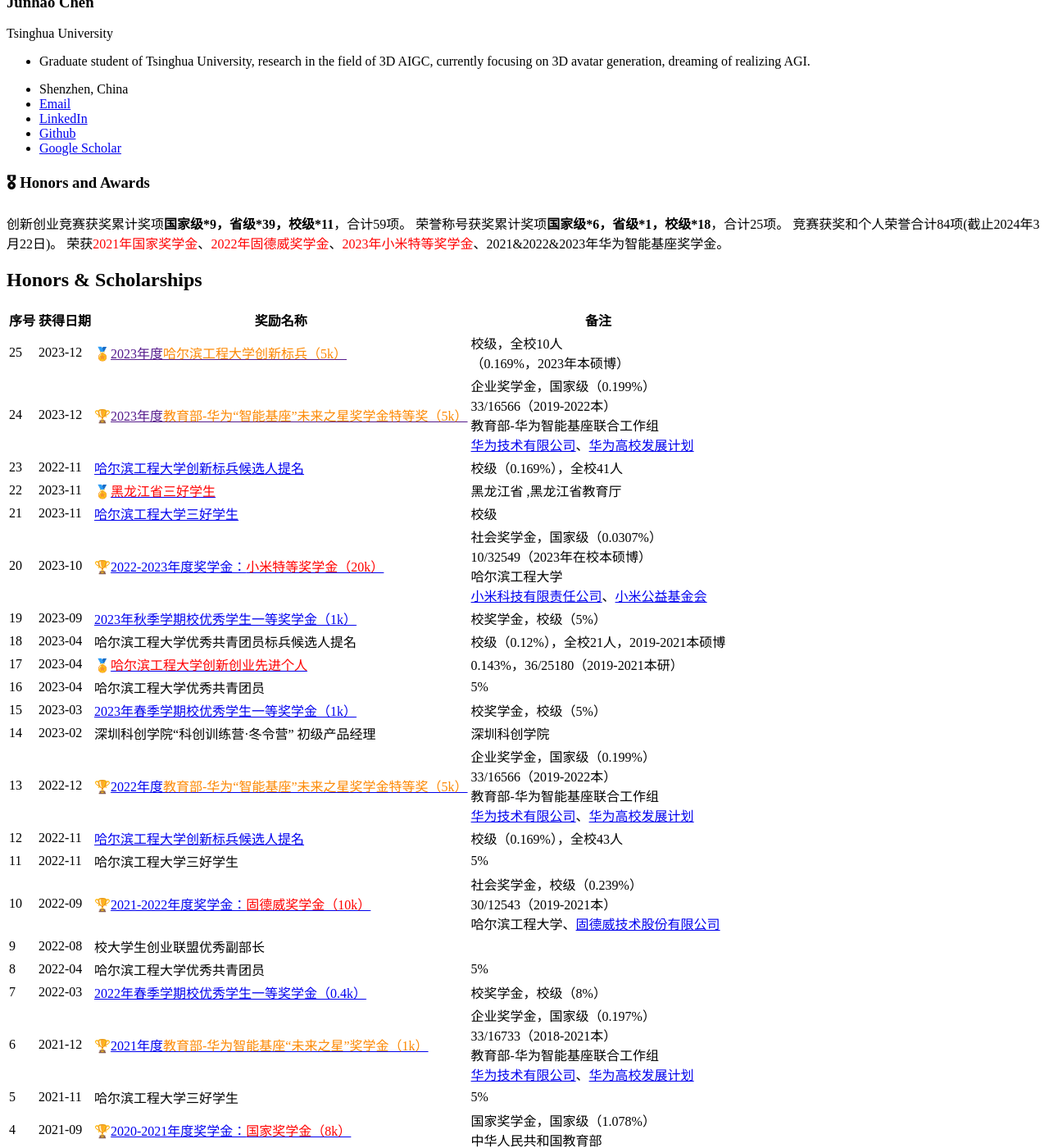
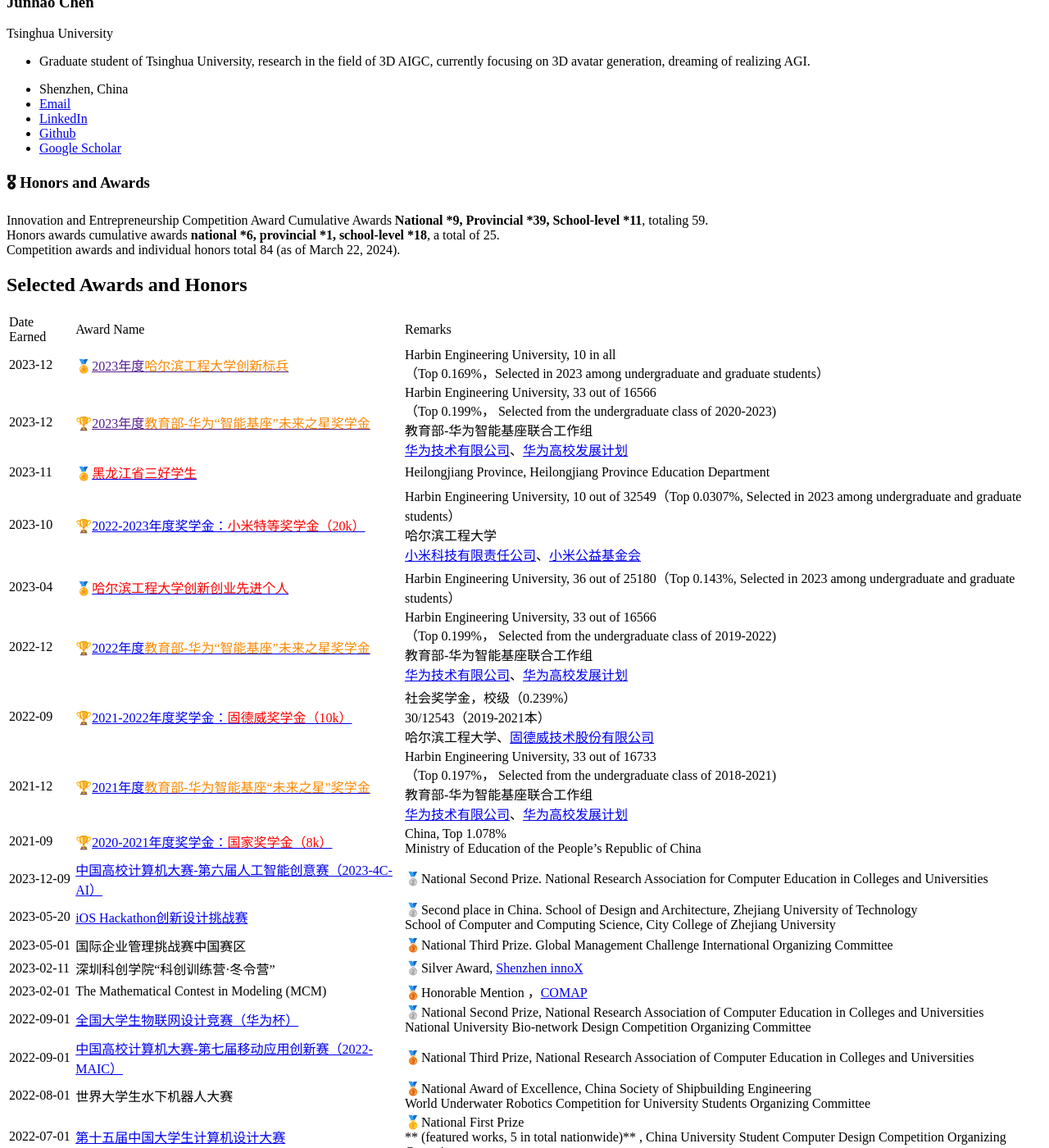
Before and after one commit to yisuanwang/yisuanwang.github.io, a Jekyll site: the page built from _pages/includes/honers.md, in a window 1280 px wide and 1400 px high, scrolled down 247 px. Shown: the whole window at 82% size. Built offline with Jekyll 4.4.1, drawn with Linux system fonts in a browser that asks for light colours; our own code applies the rules of GitHub Pages for plain Markdown files; some of the changed text lies outside the part shown.

Commit message:
2024-0323

```diff
--- a/_pages/includes/honers.md
+++ b/_pages/includes/honers.md
@@ -1,11 +1,33 @@
 # 🎖 Honors and Awards
 
-创新创业竞赛获奖累计奖项**国家级\*9，省级\*39，校级\*11**，合计59项。
-荣誉称号获奖累计奖项**国家级\*6，省级\*1，校级\*18**，合计25项。
-竞赛获奖和个人荣誉合计84项(截止2024年3月22日)。
-荣获<font color="#ff0000">2021年国家奖学金</font>、<font color="#ff0000">2022年固德威奖学金</font>、<font color="#ff0000">2023年小米特等奖学金</font>、2021&2022&2023年华为智能基座奖学金。
+Innovation and Entrepreneurship Competition Award Cumulative Awards **National \*9, Provincial \*39, School-level \*11**, totaling 59. <br>
+Honors awards cumulative awards **national \*6, provincial \*1, school-level \*18**, a total of 25. <br>
+Competition awards and individual honors total 84 (as of March 22, 2024). <br>
 
-## Honors & Scholarships
+## Selected Awards and Honors
+
+| Date Earned | Award Name | Remarks |
+| 2023-12| 🏅[2023年度<font color="#fc8803">哈尔滨工程大学创新标兵</font>]()| Harbin Engineering University, 10 in all <br>（Top 0.169%，Selected in 2023 among undergraduate and graduate students） |
+| 2023-12| 🏆️[2023年度<font color="#fc8803">教育部-华为“智能基座”未来之星奖学金</font>]() | Harbin Engineering University, 33 out of 16566 <br>（Top 0.199%， Selected from the undergraduate class of 2020-2023) <br> 教育部-华为智能基座联合工作组<br>[华为技术有限公司](https://huawei.com)、[华为高校发展计划](https://edu.hicomputing.huawei.com/) |
+| 2023-11| 🏅[<font color="#ff0000">黑龙江省三好学生</font>](http://cstc.hrbeu.edu.cn/2023/1108/c3688a318900/page.htm)| Heilongjiang Province, Heilongjiang Province Education Department |
+| 2023-10| 🏆[2022-2023年度奖学金：<font color="#ff0000">小米特等奖学金（20k）</font>](http://camel.hrbeu.edu.cn/2023/1011/c1233a316856/page.htm) | Harbin Engineering University, 10 out of 32549（Top 0.0307%, Selected in 2023 among undergraduate and graduate students）<br>哈尔滨工程大学<br>[小米科技有限责任公司](https://www.mi.com/)、[小米公益基金会](https://www.mi.com/foundation/index) |
+| 2023-04| 🏅[<font color="#ff0000">哈尔滨工程大学创新创业先进个人</font>](http://qihang.hrbeu.edu.cn/2023/0418/c960a306931/page.htm)| Harbin Engineering University, 36 out of 25180（Top 0.143%, Selected in 2023 among undergraduate and graduate students）|
+| 2022-12| 🏆️[2022年度<font color="#fc8803">教育部-华为“智能基座”未来之星奖学金</font>](https://edu.hicomputing.huawei.com/winnerlist) | Harbin Engineering University, 33 out of 16566 <br>（Top 0.199%， Selected from the undergraduate class of 2019-2022) <br> 教育部-华为智能基座联合工作组<br>[华为技术有限公司](https://huawei.com)、[华为高校发展计划](https://edu.hicomputing.huawei.com/) |
+| 2022-09| 🏆[2021-2022年度奖学金：<font color="#ff0000">固德威奖学金（10k）</font>](http://cstc.hrbeu.edu.cn/2022/0930/c3688a298058/page.htm)| 社会奖学金，校级（0.239%）<br>30/12543（2019-2021本）<br>哈尔滨工程大学、[固德威技术股份有限公司](https://www.goodwe.com/about-goodwe/company-profile)|
+| 2021-12| 🏆[2021年度<font color="#fc8803">教育部-华为智能基座“未来之星”奖学金</font>](https://edu.hicomputing.huawei.com/winnerlist) | Harbin Engineering University, 33 out of 16733 <br>（Top 0.197%， Selected from the undergraduate class of 2018-2021) <br>教育部-华为智能基座联合工作组<br>[华为技术有限公司](https://huawei.com)、[华为高校发展计划](https://edu.hicomputing.huawei.com/) |
+| 2021-09| 🏆[2020-2021年度奖学金：<font color="#ff0000">国家奖学金（8k）</font>](http://www.moe.gov.cn/jyb_xxgk/s5743/s5744/A05/202112/t20211216_587869.html) | China, Top 1.078% <br> Ministry of Education of the People's Republic of China |
+| 2023-12-09 | [中国高校计算机大赛-第六届人工智能创意赛（2023-4C-AI）](https://mp.weixin.qq.com/s/cMY3YsJgaUn4Ew4HvcQXeg) | 🥈National Second Prize. National Research Association for Computer Education in Colleges and Universities|
+| 2023-05-20 | [iOS Hackathon创新设计挑战赛](https://mp.weixin.qq.com/s/eFNMVKPZDiNbcwyC42HW3w) | 🥈Second place in China. School of Design and Architecture, Zhejiang University of Technology<br>School of Computer and Computing Science, City College of Zhejiang University |
+| 2023-05-01 | 国际企业管理挑战赛中国赛区| 🥉National Third Prize. Global Management Challenge International Organizing Committee |
+| 2023-02-11 | 深圳科创学院“科创训练营·冬令营” | 🥈Silver Award, [Shenzhen innoX](https://www.innoxsz.com/)|
+| 2023-02-01 | The Mathematical Contest in Modeling (MCM) | 🥉Honorable Mention ，[COMAP](https://www.comap.com/contests/mcm-icm)|
+| 2022-09-01 | [全国大学生物联网设计竞赛（华为杯）](http://iot.sjtu.edu.cn/show.aspx?info_lb=34&info_id=2916&flag=2)| 🥈National Second Prize, National Research Association of Computer Education in Colleges and Universities<br>National University Bio-network Design Competition Organizing Committee |
+| 2022-09-01 | [中国高校计算机大赛-第七届移动应用创新赛（2022-MAIC）](https://mp.weixin.qq.com/s/SLTUPYVuVnZEPulpZu5ZPw)| 🥉National Third Prize, National Research Association of Computer Education in Colleges and Universities |
+| 2022-08-01 | 世界大学生水下机器人大赛| 🥉National Award of Excellence, China Society of Shipbuilding Engineering<br>World Underwater Robotics Competition for University Students Organizing Committee |
+| 2022-07-01 | [第十五届中国大学生计算机设计大赛](https://2022.jsjds.com.cn/Backend/Common/file/download?name=d6qHRHfkPz81TnnGu8UfzFuRCH7DeDrc.pdf)| 🥇National First Prize<br>** (featured works, 5 in total nationwide)** , China University Student Computer Design Competition Organizing Committee |
+
+
+<!-- ## Honors & Scholarships
 
 | 序号 | 获得日期 | 奖励名称| 备注 |
 | -- | - | ----- | -- |
@@ -33,9 +55,9 @@
 | 4| 2021-09| 🏆[2020-2021年度奖学金：<font color="#ff0000">国家奖学金（8k）</font>](http://www.moe.gov.cn/jyb_xxgk/s5743/s5744/A05/202112/t20211216_587869.html) | 国家奖学金，国家级（1.078%）<br> 中华人民共和国教育部 |
 | 3| 2021-06| 校大学生创业联盟优秀部员| |
 | 2| 2021-06| 校优秀志愿者| |
-| 1| 2021-03| [2021年春季学期校优秀学生一等奖学金（0.4k）](http://camel.hrbeu.edu.cn/2021/0401/c1236a266471/page.htm)| 校奖学金，校级（8%）|
+| 1| 2021-03| [2021年春季学期校优秀学生一等奖学金（0.4k）](http://camel.hrbeu.edu.cn/2021/0401/c1236a266471/page.htm)| 校奖学金，校级（8%）| -->
 
-## Competition Awards
+<!-- ## Competition Awards
 ### National level and above
 
 | 序号 | 获得日期 | 奖励名称| 获奖等级| 颁奖单位 |
@@ -107,4 +129,4 @@
 | 5| 2022年11月 | 校第23届“五四杯”创业计划竞赛金奖\*1、银奖*1|
 | 6| 2022年11月 | 校第28届课外学术科技作品竞赛二等奖 |
 | 7| 2023年11月 | 校第24届“五四杯”创业计划竞赛金奖\*1、银奖*1|
-| 8| 2023年11月 | 校第29届课外学术科技作品竞赛二等奖 |
+| 8| 2023年11月 | 校第29届课外学术科技作品竞赛二等奖 | -->
```
Also changed, not shown: _pages/includes/others.md (+1 -1 lines), _pages/includes/pub.md (+1 -1 lines).
